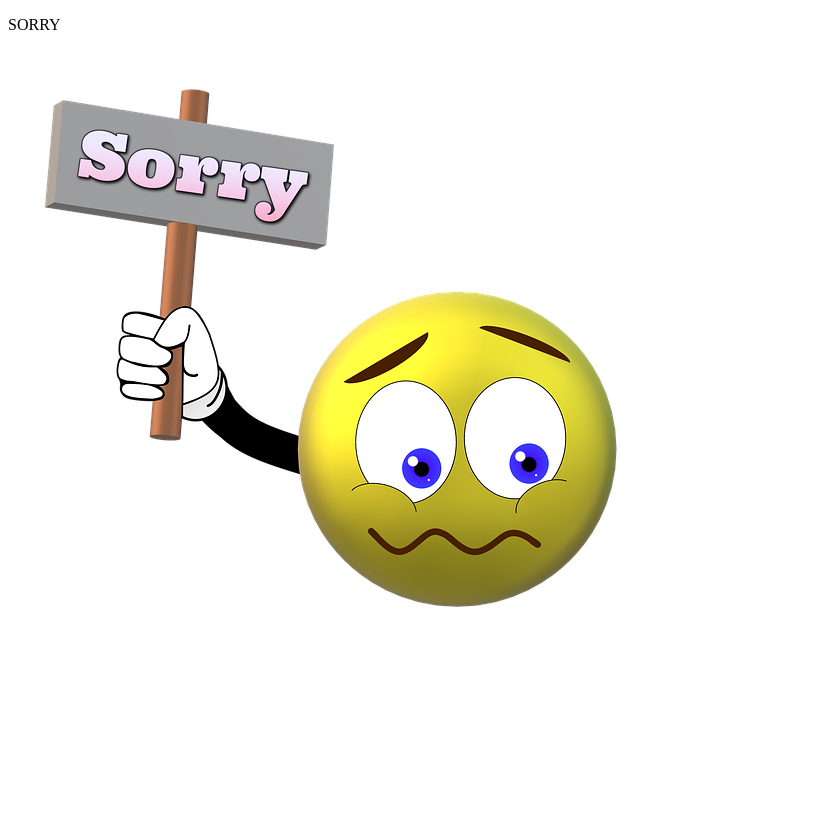
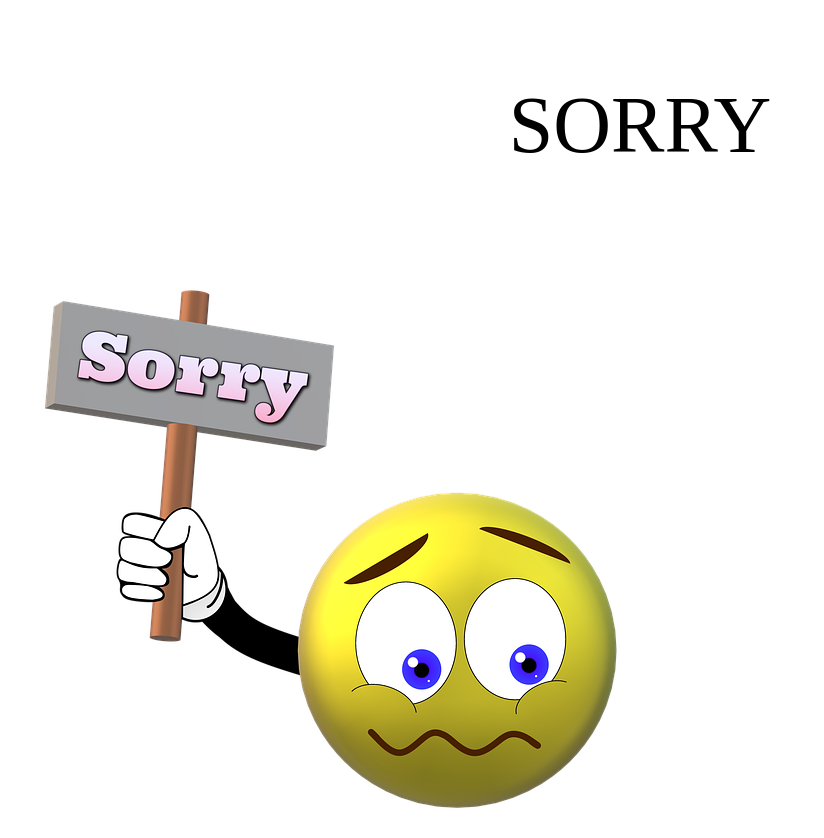
Before and after one commit to Rakiibb/Project, a plain HTML site: page index.html in a window 1280 px wide. Shown: the whole page, without its empty margins (0-824 px from the left). Before the commit the page ends 800 px from the top, so only its background shows below. Drawn offline with Linux system fonts and the light colour scheme.

Commit message:
first commit

```diff
--- a/index.html
+++ b/index.html
@@ -6,7 +6,7 @@
     <meta name="viewport" content="width=device-width, initial-scale=1.0">
     <title>SORRY</title>
     <style>
-        .class{
+        .sorry{
             text-align: center;
             font-size: 5em;
         }
```
